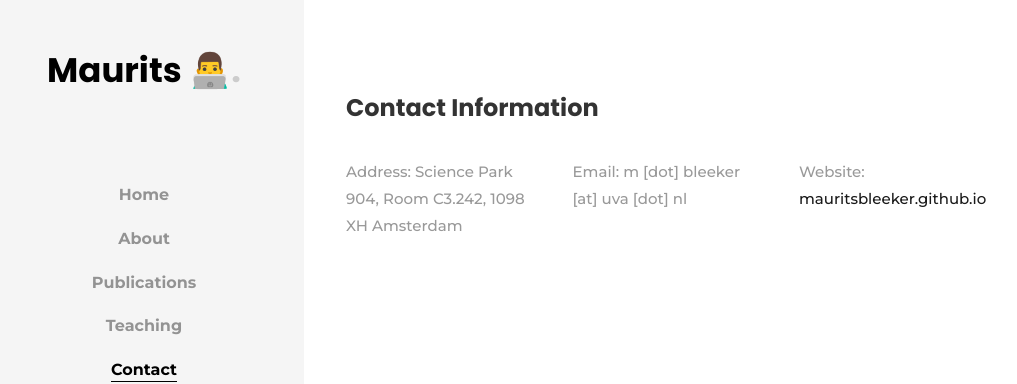
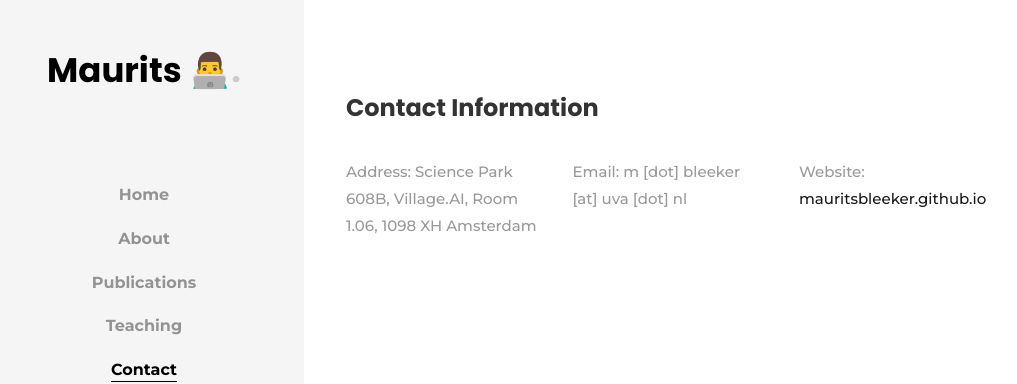
Before and after one commit to MauritsBleeker/mauritsbleeker.github.io, a Jekyll site: the page built from contact.md, in a window 1280 px wide. Shown: the top 384 px of the page, without its empty margins (16-1033 px from the left). Built offline with Jekyll 4.4.1, drawn with Linux system fonts in a browser that asks for light colours; some web fonts are replaced.

Commit message:
new adres

```diff
--- a/_layouts/contact.html
+++ b/_layouts/contact.html
@@ -14,7 +14,7 @@
                     </div>
                     <div class="w-100"></div>
                     <div class="col-md-3">
-                        <p><span>Address:</span> Science Park 904, Room C3.242, 1098 XH Amsterdam</p>
+                        <p><span>Address:</span> Science Park 608B, Village.AI, Room 1.06, 1098 XH Amsterdam</p>
                     </div>
                     <div class="col-md-3">
                         <p><span>Email:</span> m [dot] bleeker [at] uva [dot] nl</p>
```
